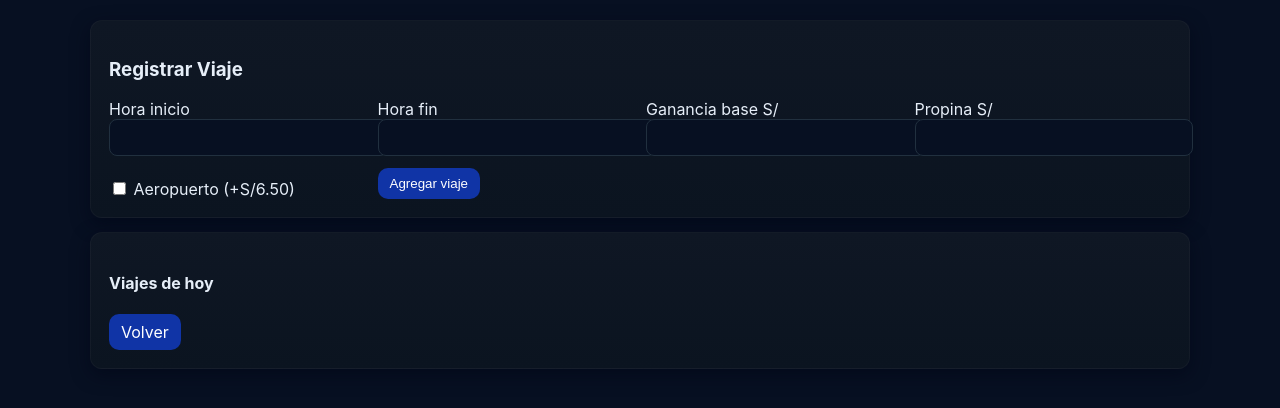
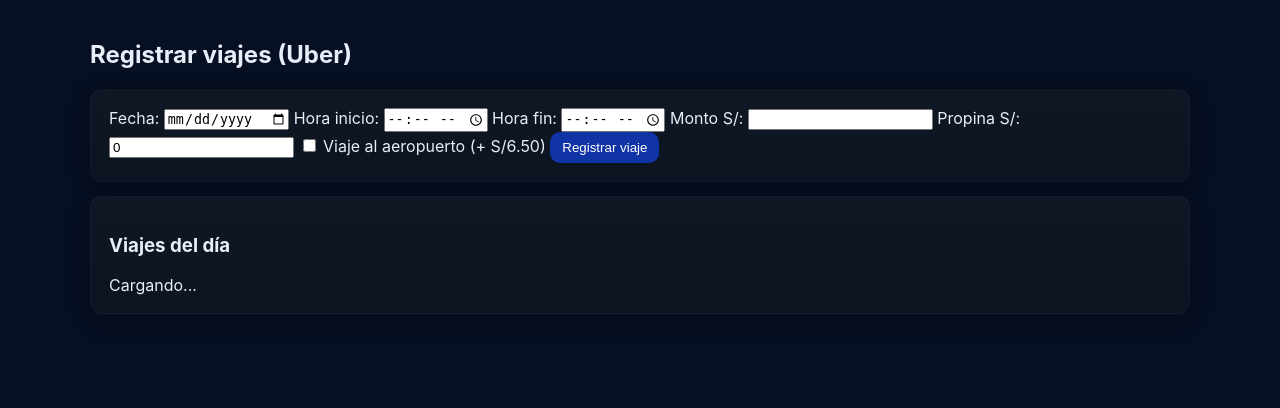
Before and after one commit to ajmonteroa45-del/tripcounterapp, a Flask app: template templates/trips.html in a window 1280 px wide. Shown: the part 61-469 px from the top of the page. Run offline with Flask 3, Linux system fonts and the light colour scheme; the template is opened without the code that fills it, so the values that code supplies are empty.

Commit message:
Actualizar trips.html

```diff
--- a/templates/trips.html
+++ b/templates/trips.html
@@ -1,22 +1,32 @@
 {% extends "base.html" %}
 {% block content %}
-<div class="card">
-  <h3>Registrar Viaje</h3>
-  {% if message %}
-    <div class="msg {{ message.type }}">{{ message.text }}</div>
-  {% endif %}
-  <form method="post" class="form-grid">
-    <label>Hora inicio <input name="hi" class="input"></label>
-    <label>Hora fin <input name="hf" class="input"></label>
-    <label>Ganancia base S/ <input name="gan" class="input" type="number" step="0.01"></label>
-    <label>Propina S/ <input name="prop" class="input" type="number" step="0.01"></label>
-    <label><input type="checkbox" name="aer"> Aeropuerto (+S/6.50)</label>
-    <div><button class="btn" type="submit">Agregar viaje</button></div>
-  </form>
-</div>
-<div class="card">
-  <h4>Viajes de hoy</h4>
-  {{ table | safe }}
-  <a href="{{ url_for('index') }}" class="btn">Volver</a>
-</div>
+  <h2>Registrar viajes (Uber)</h2>
+  <section class="card">
+    <form id="trip-form">
+      <label>Fecha:
+        <input type="date" name="fecha" id="fecha" value="{{ (datetime.utcnow().date()).isoformat() }}">
+      </label>
+      <label>Hora inicio:
+        <input type="time" name="hora_inicio" id="hora_inicio" required>
+      </label>
+      <label>Hora fin:
+        <input type="time" name="hora_fin" id="hora_fin" required>
+      </label>
+      <label>Monto S/:
+        <input type="number" name="monto" id="monto" step="0.01" required>
+      </label>
+      <label>Propina S/:
+        <input type="number" name="propina" id="propina" step="0.01" value="0">
+      </label>
+      <label>
+        <input type="checkbox" name="aeropuerto" id="aeropuerto"> Viaje al aeropuerto (+ S/6.50)
+      </label>
+      <button type="submit" class="btn">Registrar viaje</button>
+    </form>
+  </section>
+
+  <section class="card">
+    <h3>Viajes del día</h3>
+    <div id="trips-list">Cargando...</div>
+  </section>
 {% endblock %}
```
